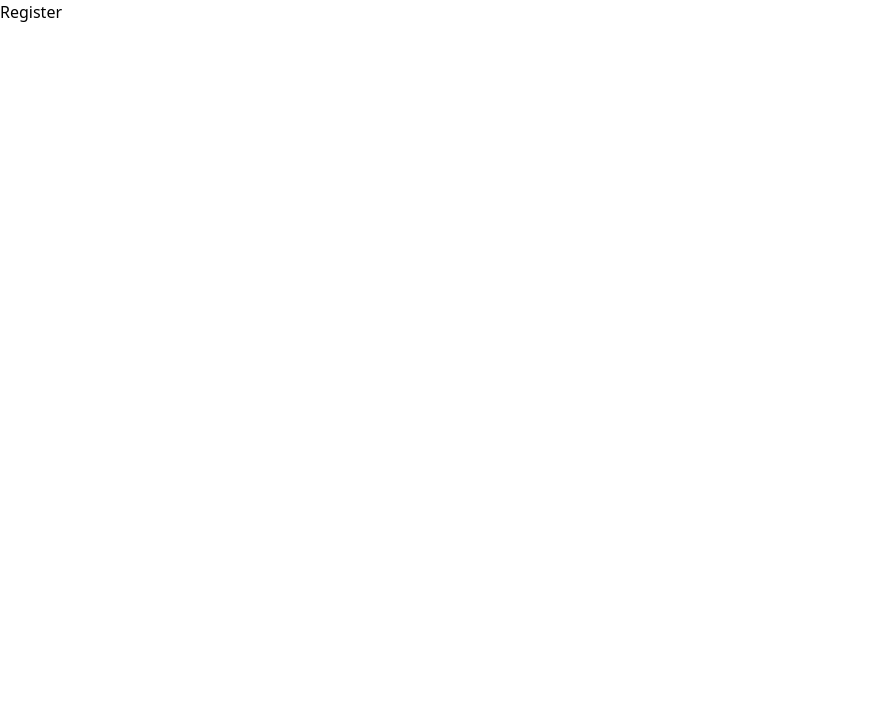
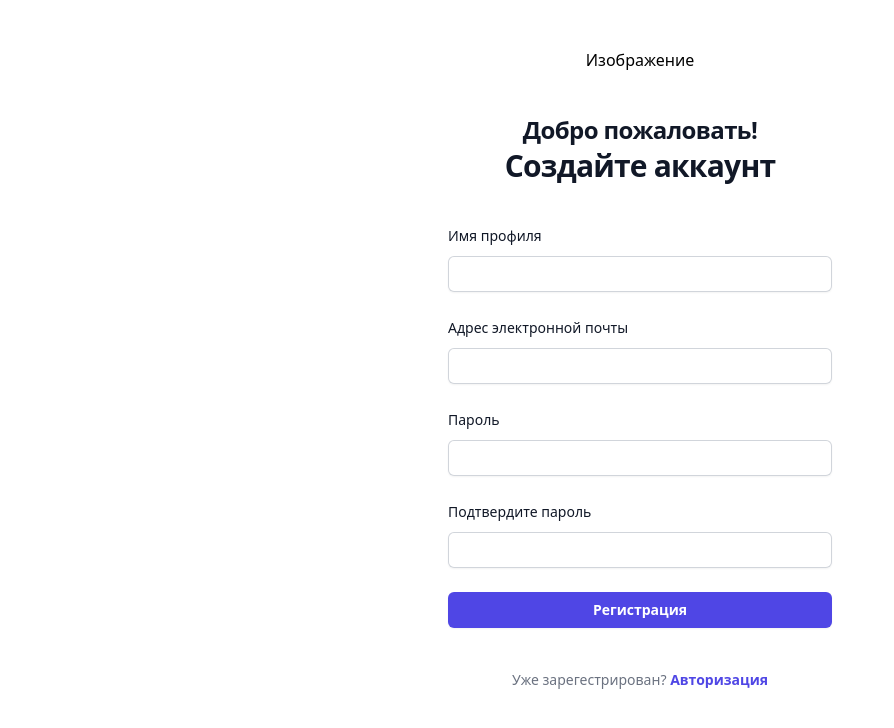
Before and after one commit to aqude/laravel-vue, a Vue app in the folder vue/: page /register in a window 1280 px wide. Shown: the top 728 px of the page, without its empty margins (0-894 px from the left). Built offline with nearby package versions, Linux system fonts and the light colour scheme.

Commit message:
add register page

```diff
--- a/vue/src/views/Register.vue
+++ b/vue/src/views/Register.vue
@@ -7,7 +7,60 @@
 </script>
 
 <template>
-    <h1>Register</h1>
+    <div class="flex min-h-full flex-1 flex-col items-center justify-center px-6 py-12 lg:px-8">
+        <div class="sm:mx-auto sm:w-full sm:max-w-sm">
+            <h1 class="text-center mx-auto">Изображение</h1>
+            <!--            <img class="mx-auto h-10 w-auto" src="https://tailwindui.com/img/logos/mark.svg?color=indigo&shade=600" alt="Your Company" />-->
+            <h2 class="mt-10 text-center text-2xl font-bold leading-9 tracking-tight text-gray-900">Добро пожаловать!</h2>
+            <h2 class="text-center text-3xl font-bold leading-9 tracking-tight text-gray-900">Создайте аккаунт</h2>
+
+        </div>
+
+        <div class="mt-10 sm:mx-auto sm:w-full sm:max-w-sm">
+            <form class="space-y-6" action="#" method="POST">
+                <div>
+                    <label for="nickname" class="block text-sm font-medium leading-6 text-gray-900">Имя профиля</label>
+                    <div class="mt-2">
+                        <input id="nickname" name="nickname" type="text" autocomplete="text" required="" class="block w-full rounded-md border-0 py-1.5 text-gray-900 shadow-sm ring-1 ring-inset ring-gray-300 placeholder:text-gray-400 focus:ring-2 focus:ring-inset focus:ring-indigo-600 sm:text-sm sm:leading-6" />
+                    </div>
+                </div>
+                <div>
+                    <label for="email" class="block text-sm font-medium leading-6 text-gray-900">Адрес электронной почты</label>
+                    <div class="mt-2">
+                        <input id="email" name="email" type="email" autocomplete="email" required="" class="block w-full rounded-md border-0 py-1.5 text-gray-900 shadow-sm ring-1 ring-inset ring-gray-300 placeholder:text-gray-400 focus:ring-2 focus:ring-inset focus:ring-indigo-600 sm:text-sm sm:leading-6" />
+                    </div>
+                </div>
+
+                <div>
+                    <div class="flex items-center justify-between">
+                        <label for="password" class="block text-sm font-medium leading-6 text-gray-900">Пароль</label>
+                    </div>
+                    <div class="mt-2">
+                        <input id="password" name="password" type="password" autocomplete="current-password" required="" class="block w-full rounded-md border-0 py-1.5 text-gray-900 shadow-sm ring-1 ring-inset ring-gray-300 placeholder:text-gray-400 focus:ring-2 focus:ring-inset focus:ring-indigo-600 sm:text-sm sm:leading-6" />
+                    </div>
+                </div>
+
+                <div>
+                    <div class="flex items-center justify-between">
+                        <label for="password" class="block text-sm font-medium leading-6 text-gray-900">Подтвердите пароль</label>
+                    </div>
+                    <div class="mt-2">
+                        <input id="password" name="password" type="password" autocomplete="current-password" required="" class="block w-full rounded-md border-0 py-1.5 text-gray-900 shadow-sm ring-1 ring-inset ring-gray-300 placeholder:text-gray-400 focus:ring-2 focus:ring-inset focus:ring-indigo-600 sm:text-sm sm:leading-6" />
+                    </div>
+                </div>
+
+                <div>
+                    <button type="submit" class="flex w-full justify-center rounded-md bg-indigo-600 px-3 py-1.5 text-sm font-semibold leading-6 text-white shadow-sm hover:bg-indigo-500 focus-visible:outline focus-visible:outline-2 focus-visible:outline-offset-2 focus-visible:outline-indigo-600">Регистрация</button>
+                </div>
+            </form>
+
+            <p class="mt-10 text-center text-sm text-gray-500">
+                Уже зарегестрирован?
+                {{ ' ' }}
+                <router-link to="login" class="font-semibold leading-6 text-indigo-600 hover:text-indigo-500">Авторизация</router-link>
+            </p>
+        </div>
+    </div>
 </template>
 
 <style scoped>
```
